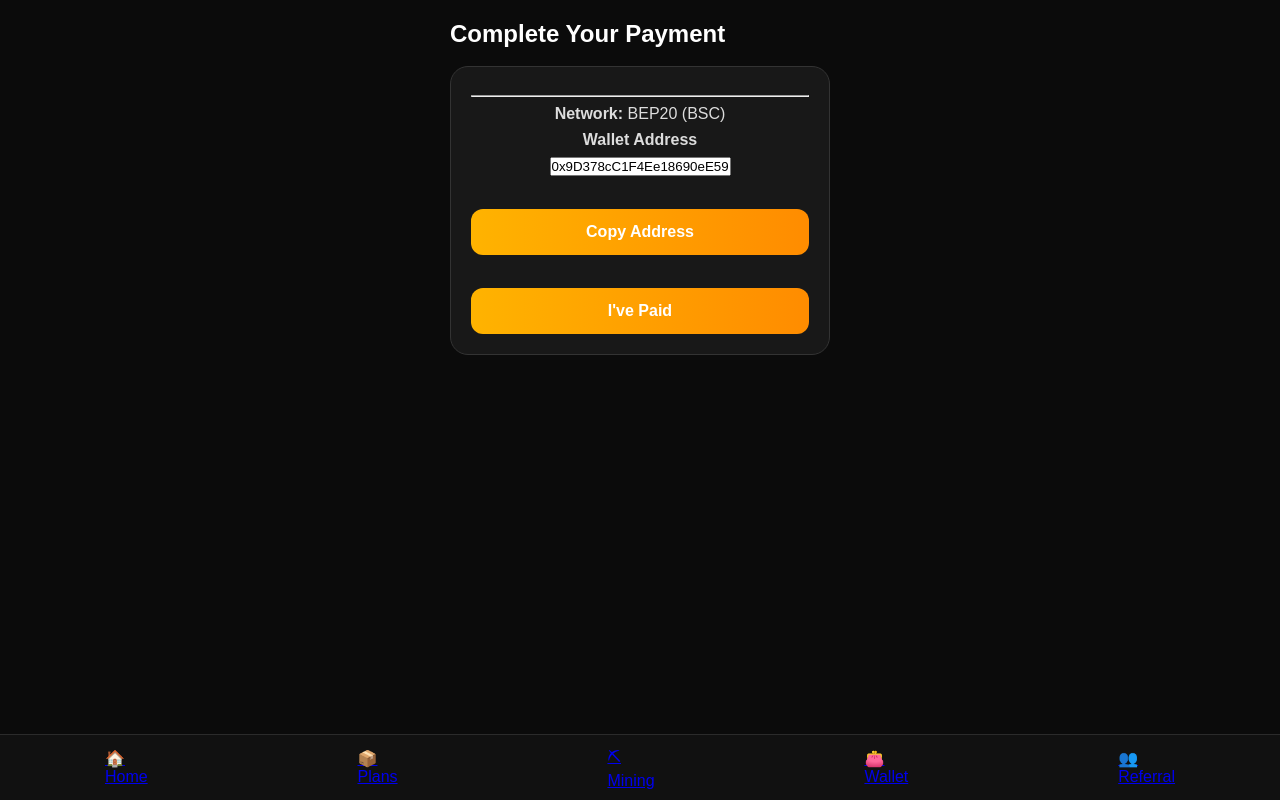
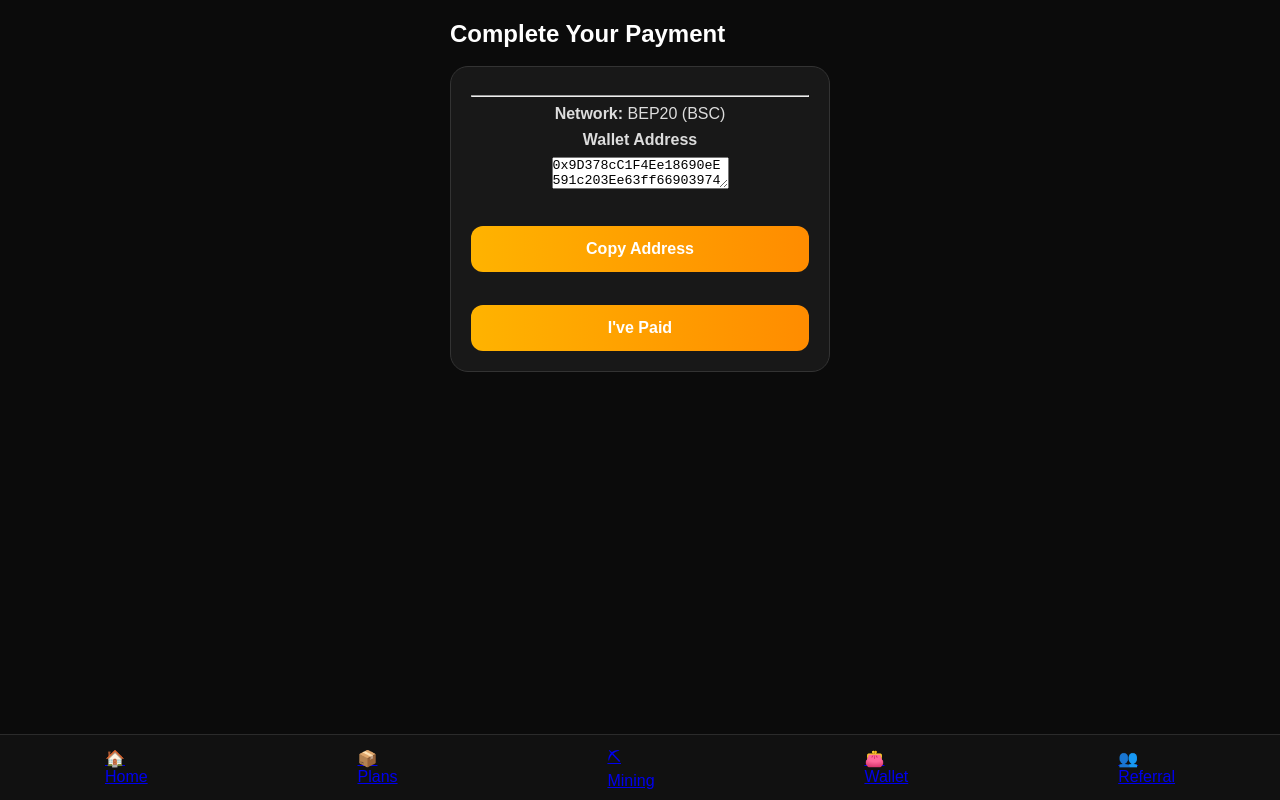
Before and after one commit to signaal2/HashRoom, a website with bundled scripts: page payment.html in a window 1280 px wide. Built offline with nearby package versions, Linux system fonts and the light colour scheme.

Commit message:
Update payment.html

```diff
--- a/payment.html
+++ b/payment.html
@@ -25,11 +25,9 @@
 
 <p><strong>Wallet Address</strong></p>
 
-<input
-id="walletAddress"
-readonly
-value="0x9D378cC1F4Ee18690eE591c203Ee63ff66903974"
-/>
+<textarea id="walletAddress" readonly>
+0x9D378cC1F4Ee18690eE591c203Ee63ff66903974
+</textarea>
 
 <br><br>
 
```
